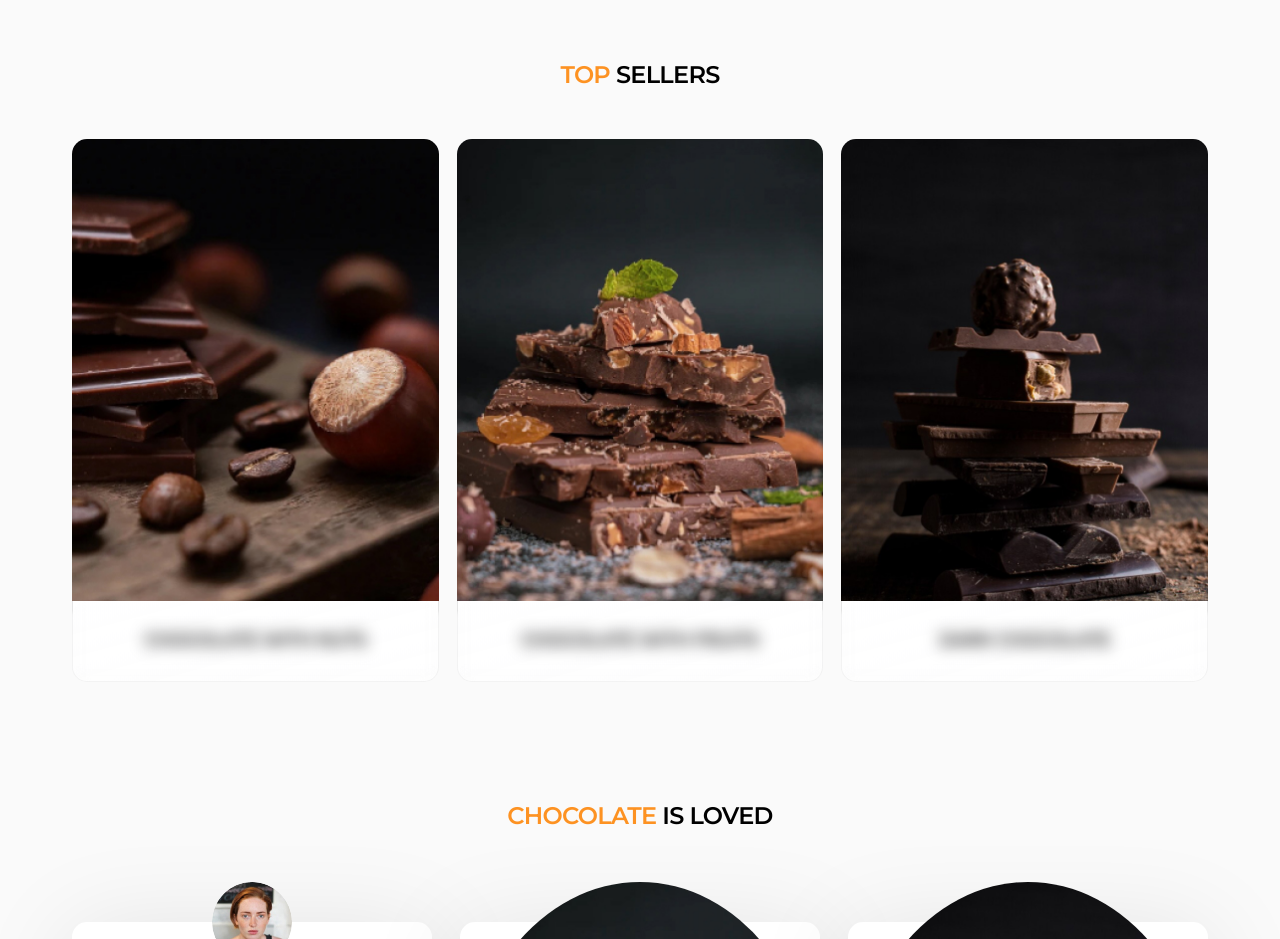
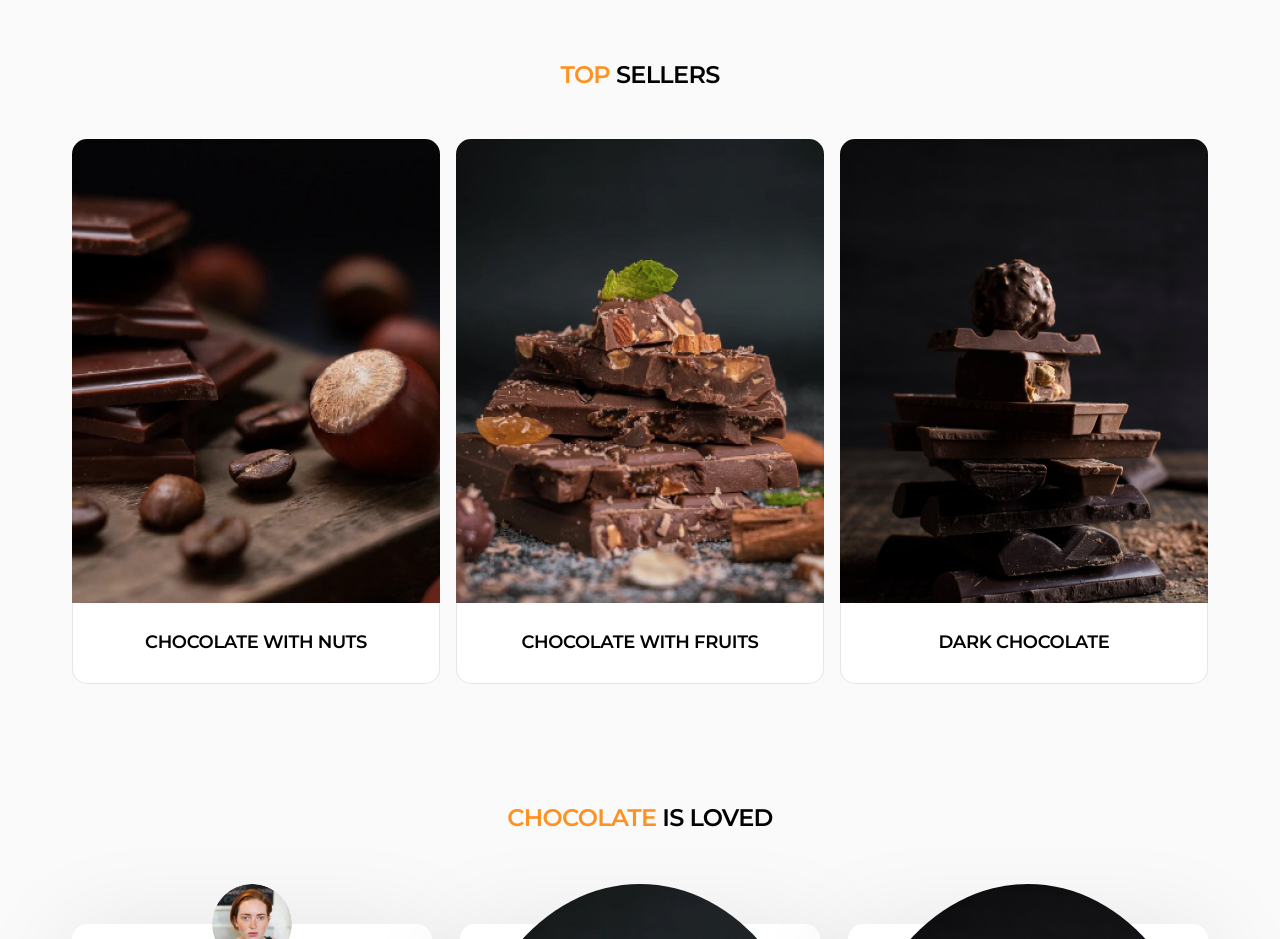
Before and after one commit to nazariynetrebko/just-practice, a plain HTML site: page index.html in a window 1280 px wide. Shown: the part 3440-4379 px from the top of the page. Drawn offline with nearby package versions, Linux system fonts and the light colour scheme; files whose address does not match are found by name.

Commit message:
fixed bestsellers

```diff
--- a/styles/style.css
+++ b/styles/style.css
@@ -1,4 +1,7 @@
 /* #region global styles */
+html {
+  scroll-behavior: smooth;
+}
 
 .container {
   max-width: 1168px;
@@ -535,47 +538,14 @@ address {
 }
 .sellers-list {
   display: flex;
-  gap: 18px;
+  gap: 16px;
 }
 .sellers-list-item {
   width: calc((100% - 16px * 2) / 3);
-  border-radius: 15px;
-  overflow: hidden;
+  border-radius: 15px 15px 0 0;
 }
-.sellers-container {
-  position: relative;
-}
-
-.overlay {
-  position: absolute;
-  top: 0;
-  left: 0;
-  transform: translateY(100%);
-
-  display: flex;
-  align-items: center;
-
-  width: 100%;
-  height: 100%;
-  padding: 40px;
-
-  font-size: 14px;
-  line-height: 1.28;
-  letter-spacing: -0.02em;
-  color: #fafafa;
-  background: linear-gradient(
-    165deg,
-    rgba(253, 253, 255, 0.1) 3.97%,
-    rgba(8, 2, 21, 0) 109.76%
-  );
-  backdrop-filter: blur(7.5px);
-  border-radius: 15px 15px 0px 0px;
-
-  transition: 300ms ease-in;
-}
-
-.sellers-list-item:hover .overlay {
-  transform: translateY(0);
+.sellers-list-item img {
+  border-radius: 15px 15px 0 0;
 }
 
 .sellers-title {
@@ -591,6 +561,48 @@ address {
   border: 1px solid rgba(17, 17, 17, 0.1);
   border-top: none;
 }
+.sellers-container {
+  position: relative;
+  overflow: hidden;
+}
+
+.overlay {
+  border-radius: 15px 15px 0 0;
+  width: 100%;
+  height: 100%;
+  position: absolute;
+  top: 0;
+
+  transform: translateY(100%);
+
+  display: flex;
+  align-items: center;
+
+  padding: 40px;
+
+  font-size: 14px;
+  line-height: 1.28;
+  letter-spacing: -0.02em;
+  color: #fafafa;
+  background: linear-gradient(
+    165deg,
+    rgba(253, 253, 255, 0.1) 3.97%,
+    rgba(8, 2, 21, 0) 109.76%
+  );
+  backdrop-filter: blur(7.5px);
+  border-radius: 15px 15px 0px 0px;
+
+  transition: transform 350ms cubic-bezier(0.47, 0, 0.75, 0.72);
+}
+
+.sellers-list-item:hover .overlay {
+  transform: translateY(0);
+}
+
+.sellers-title-wrapper {
+  padding: 28px 72px;
+}
+
 /* #endregion */
 
 /* #region reviews */
```
Also changed, not shown: index.html (+1 -0 lines).
